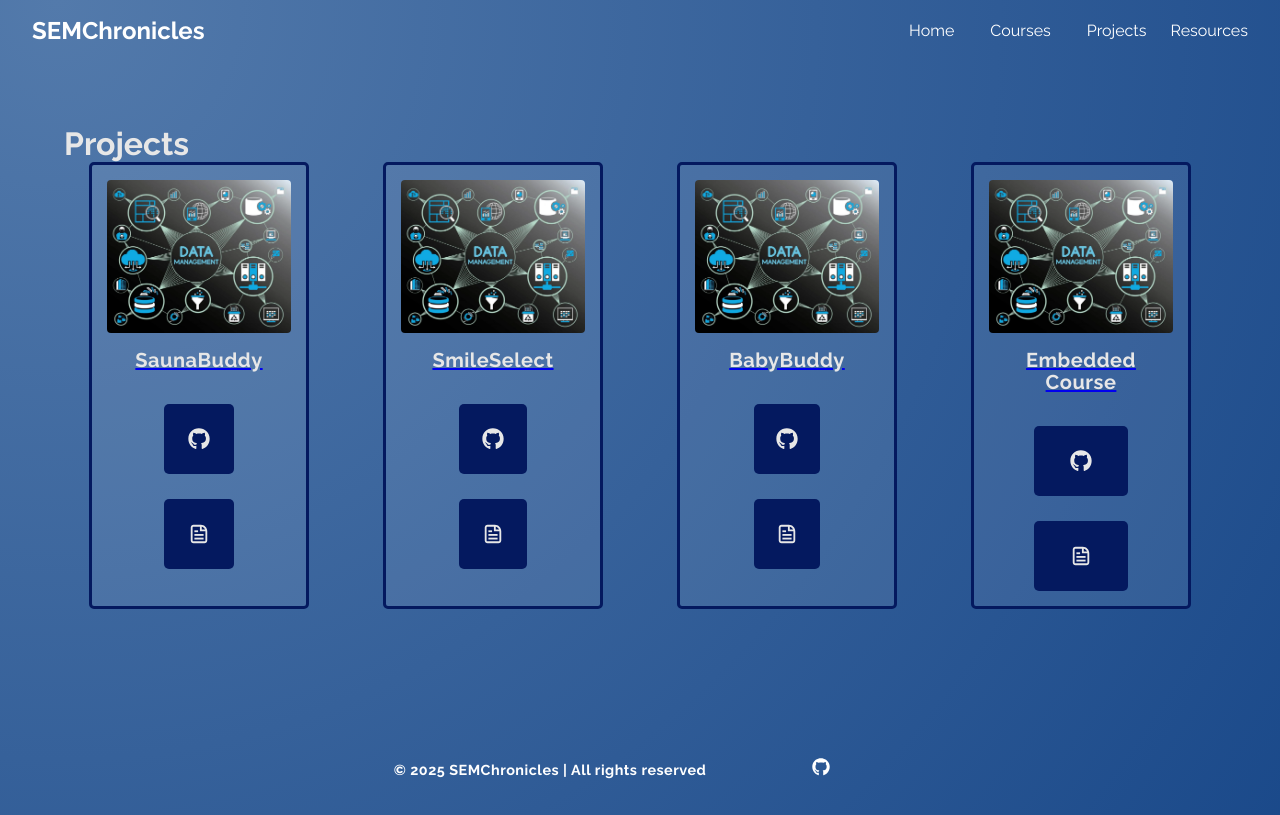
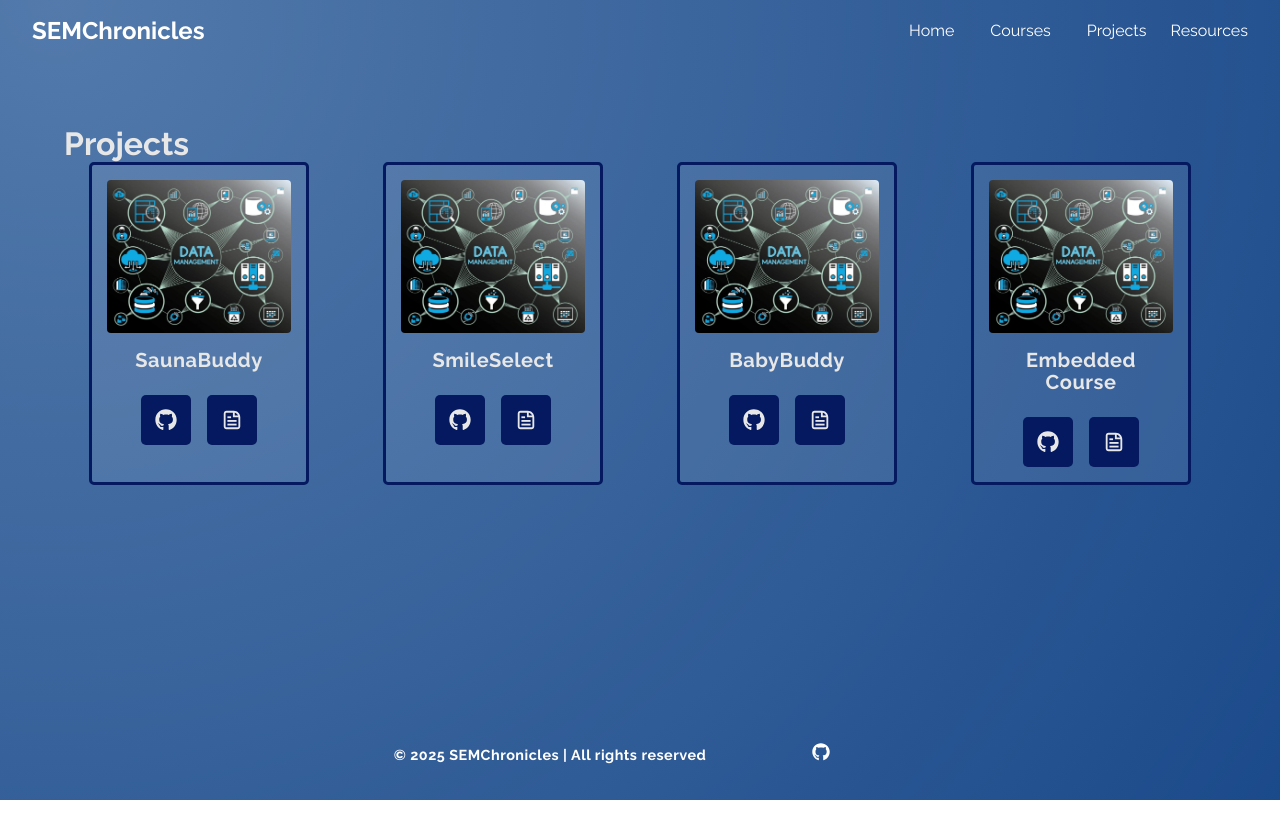
Before and after one commit to Fnilsson95/SEMChronicles, a React (Create React App) app: page /projects in a window 1280 px wide. Built offline with nearby package versions, Linux system fonts and the light colour scheme.

Commit message:
Update ProjectCard.css to accomondate the projectcard button changes

```diff
--- a/src/styles/ProjectCard.css
+++ b/src/styles/ProjectCard.css
@@ -18,7 +18,6 @@
 .project-card:hover {
   transform: scale(1.05);
   background-color: rgb(27, 39, 125);
-  scale: 1.05;
   transition: all ease-in-out 0.6s;
 }
 
@@ -27,6 +26,7 @@
   flex-direction: column;
   align-items: center;
 }
+
 .card-image {
   display: block;
   width: 100%;
@@ -34,37 +34,54 @@
   object-fit: cover;
   border-radius: 4px;
   margin-bottom: 1rem;
+  cursor: pointer;
 }
+
+.card-text {
+  display: flex;
+  flex-direction: column;
+  align-items: center;
+}
+
+.card-title-link {
+  text-decoration: none;
+  color: var(--text-light, #e7e7e7);
+}
+
+.card-title-link:hover h3 {
+  text-decoration: underline;
+}
+
 .card-text h3 {
   font-weight: 600;
   font-size: 20px;
-  color: var(--text-light, #e7e7e7);
   margin-bottom: 0.5rem;
 }
 
-/* ── NEW: button row + exact ProjectBox styling ───────── */
-.project-buttons {
+/* Button row container */
+.project-links {
   display: flex;
   justify-content: center;
   flex-wrap: wrap;
+  gap: 1rem;
+  margin-top: 1rem;
 }
 
+/* Individual icon buttons */
 .projectbtn {
   font-size: 20px;
   display: inline-flex;
   align-items: center;
-  justify-content: space-evenly;
-  width: 40%;
-  margin: 25px 3% 0;
-  padding: 10px;
+  justify-content: center;
+  width: 50px;
+  height: 50px;
   border-radius: 5px;
   background-color: var(--color);
   color: #e7e7e7;
-  height: 50px;
-  cursor: pointer;
   text-decoration: none;
   border: none;
   transition: all ease-in-out 0.3s;
+  cursor: pointer;
 }
 
 .projectbtn:hover {
```
